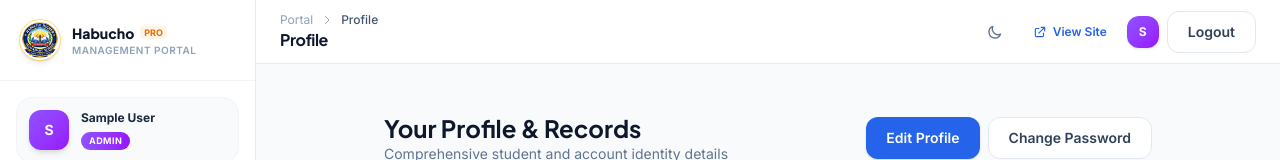
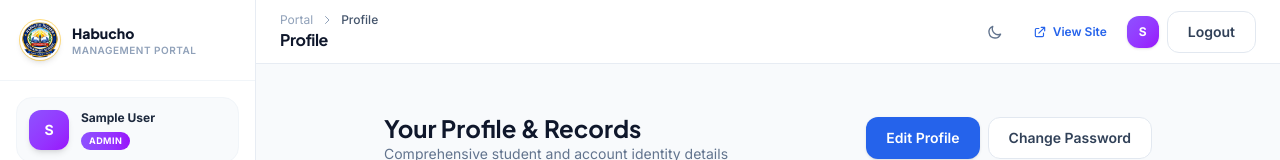
Before and after one commit to Kenenisaboru/HABUCHO_SCHOOL-PWA-, a React (Vite) app in the folder client/: page /admin/profile in a window 1280 px wide. Shown: the top 160 px of the page. Built offline with nearby package versions, Linux system fonts and the light colour scheme; no server answers; sample sign-in values are in the browser's storage.

Commit message:
Update client/src/components/Sidebar.jsx

```diff
--- a/client/src/components/Sidebar.jsx
+++ b/client/src/components/Sidebar.jsx
@@ -33,12 +33,7 @@ const Sidebar = ({ links }) => {
         <Link to="/" className="group flex items-center gap-3">
           <SchoolLogo className="h-10 w-10 shadow-md transition-transform duration-200 group-hover:scale-105" />
           <div>
-            <div className="flex items-center gap-1.5">
-              <p className="font-display text-sm font-extrabold text-slate-900 dark:text-white">Habucho</p>
-              <span className="rounded bg-amber-500/10 px-1 py-0.2 text-[9px] font-bold text-amber-600 dark:text-amber-400">
-                PRO
-              </span>
-            </div>
+            <p className="font-display text-sm font-extrabold text-slate-900 dark:text-white">Habucho</p>
             <p className="text-[10px] font-semibold uppercase tracking-wider text-slate-400">
               Management Portal
             </p>
```
